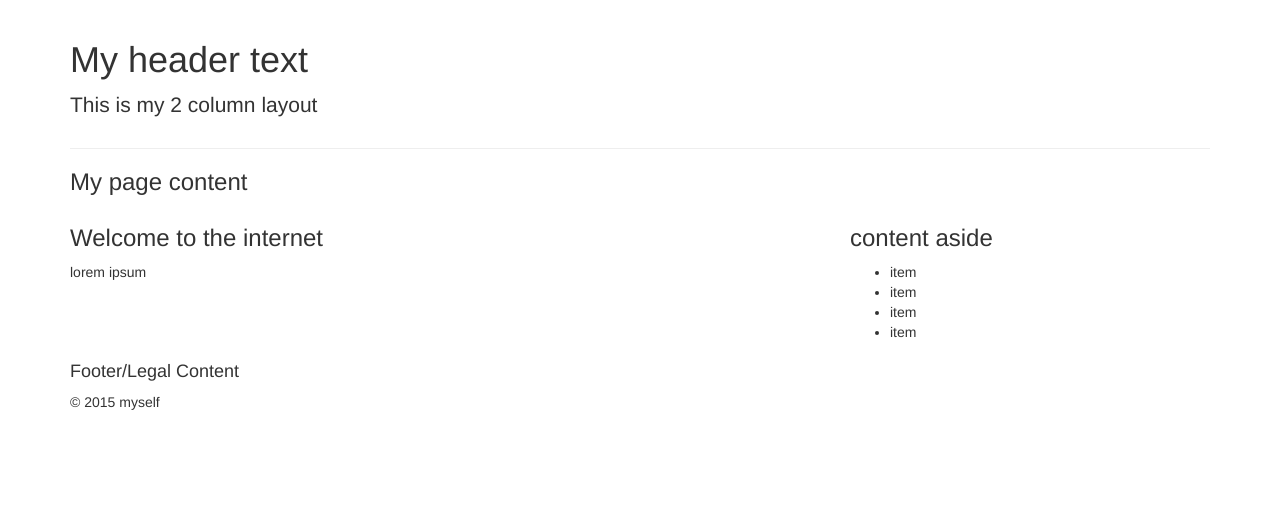
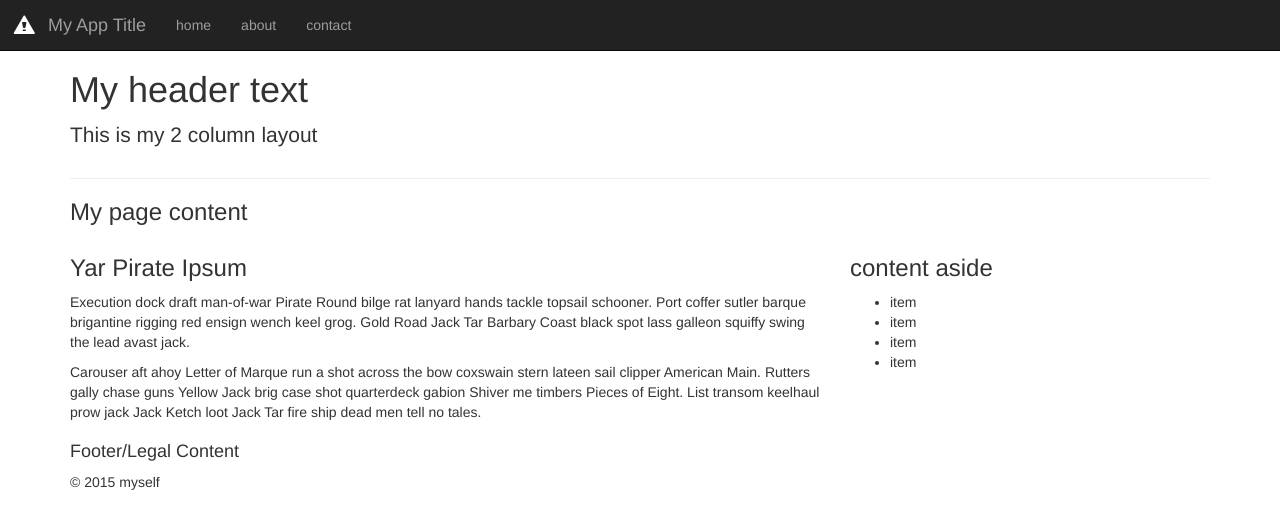
Before and after one commit to git-e-up/framework-boilerplates-css, a plain HTML site: page bootstrap/index.html in a window 1280 px wide. Drawn offline with nearby package versions, Linux system fonts and the light colour scheme.

Commit message:
pirate ipsum in

```diff
--- a/bootstrap/index.html
+++ b/bootstrap/index.html
@@ -9,9 +9,27 @@
     <title>Bootstrap 2 column boilerplate</title>
     <link href="https://maxcdn.bootstrapcdn.com/bootstrap/3.3.4/css/bootstrap.min.css" rel="stylesheet">
     <link href="https://maxcdn.bootstrapcdn.com/font-awesome/4.3.0/css/font-awesome.min.css" rel="stylesheet">
+    <link href="style.css" rel="stylesheet">
 
   </head>
   <body>
+  <nav class="navbar navbar-default navbar-inverse navbar-fixed-top">
+    <div class="container-fluid">
+      <div class="navbar-header">
+        <a class="navbar-brand" href="#">
+          <span class="glyphicon glyphicon-alert"></span>
+        </a>
+        <a class="navbar-brand" href="#">My App Title</a>
+      </div><!-- end navbar branding -->
+      <div class="collapse navbar-collapse">
+        <ul class="nav navbar-nav">
+          <li><a href="/">home</a></li>
+          <li><a href="/">about</a></li>
+          <li><a href="/">contact</a></li>
+        </ul>
+      </div><!-- end navbar links -->
+    </div>
+  </nav>
   <div class="container">
     <header class="page-header">
       <h1>My header text </h1>
@@ -20,8 +38,9 @@
     <h3>My page content</h3>
     <div class="row">
       <article class="col-md-8">
-        <h3>Welcome to the internet</h3>
-        <p>lorem ipsum</p>
+        <h3>Yar Pirate Ipsum</h3>
+        <p>Execution dock draft man-of-war Pirate Round bilge rat lanyard hands tackle topsail schooner. Port coffer sutler barque brigantine rigging red ensign wench keel grog. Gold Road Jack Tar Barbary Coast black spot lass galleon squiffy swing the lead avast jack.</p>
+        <p>Carouser aft ahoy Letter of Marque run a shot across the bow coxswain stern lateen sail clipper American Main. Rutters gally chase guns Yellow Jack brig case shot quarterdeck gabion Shiver me timbers Pieces of Eight. List transom keelhaul prow jack Jack Ketch loot Jack Tar fire ship dead men tell no tales.</p>
       </article>
       <aside class="col-md-4">
         <h3>content aside</h3>
--- /dev/null
+++ b/bootstrap/style.css
@@ -0,0 +1,3 @@
+body {
+  padding: 30px;
+}
```
